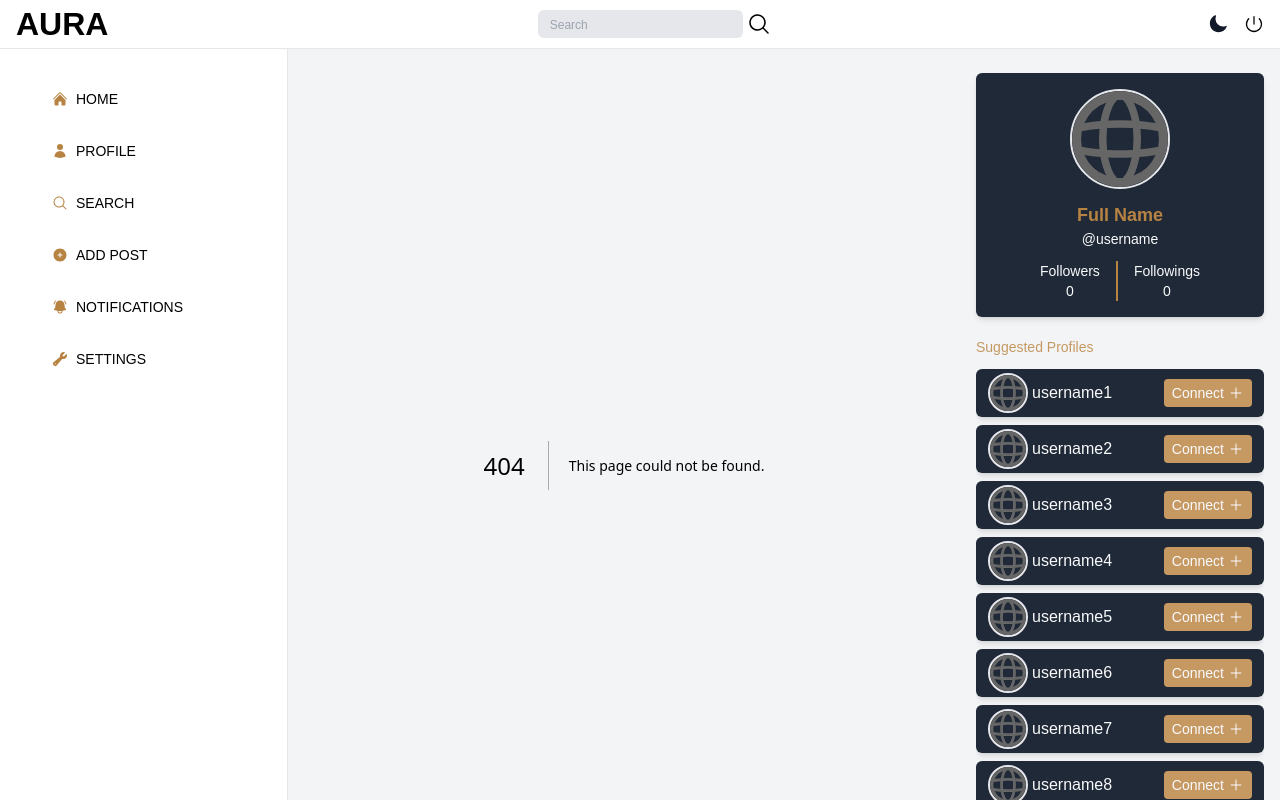
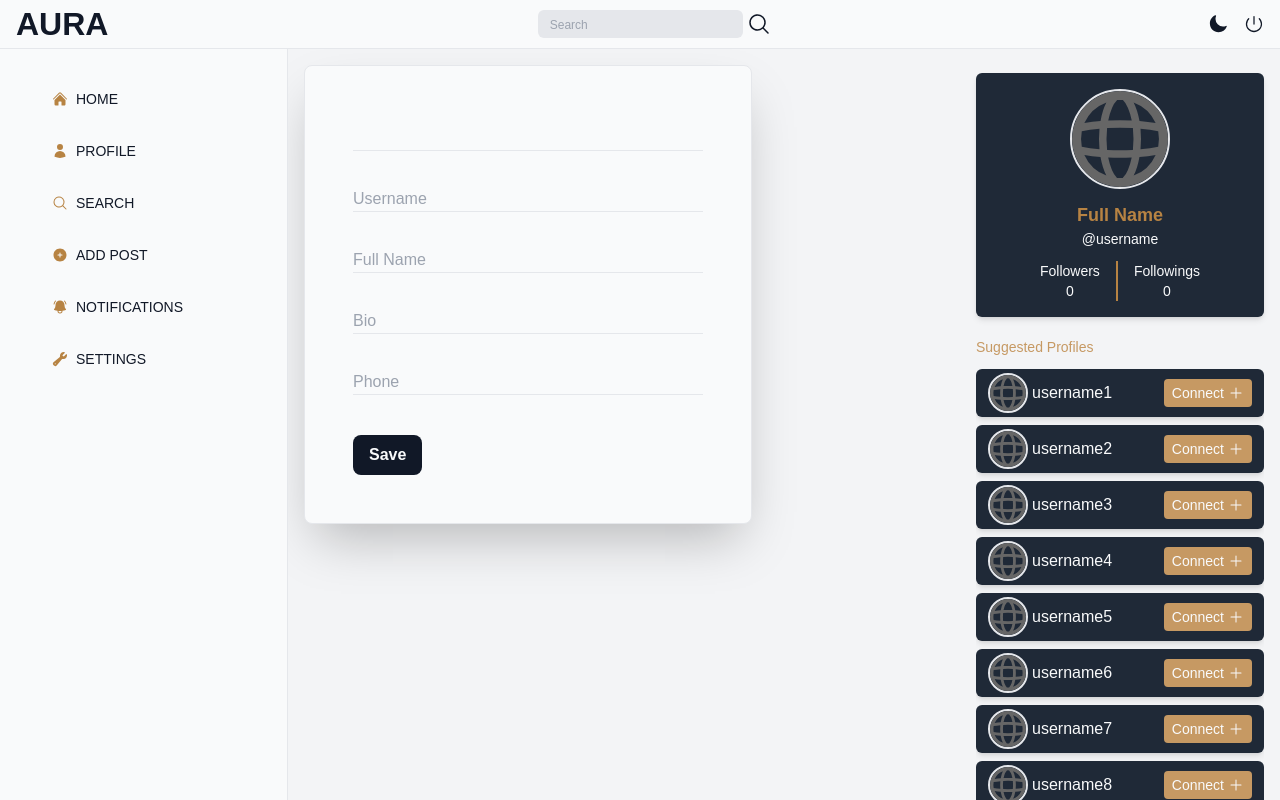
Before and after one commit to itskrns/Aura, a Next.js app: page /auth/signup in a window 1280 px wide. Before the commit this address had no page. Built offline with nearby package versions, Linux system fonts and the light colour scheme.

Commit message:
Adding SignIn and SignUp Feature

```diff
--- a/app/_components/Button.js
+++ b/app/_components/Button.js
@@ -3,7 +3,7 @@ export default function Button({
   label,
   onClick,
   type = 'button',
-  disabled = 'false',
+  disabled,
   styles,
 }) {
   return (
--- a/app/_components/AuthForm.js
+++ b/app/_components/SignInForm.js
@@ -1,21 +1,18 @@
 'use client';
 
-import { useForm } from 'react-hook-form';
+import useAuth from '@/app/_hooks/useAuth.js';
 import Button from './Button.js';
 
-export default function AuthForm() {
-  const {
-    handleSubmit,
-    register,
-    formState: { errors, isSubmitting },
-  } = useForm();
+export default function SignInForm() {
+  const { handleSubmit, register, errors, message, isSubmitting, signIn } =
+    useAuth();
 
   return (
     <div className="w-full max-w-md rounded-lg border-[1px] border-[var(--color-border)] bg-[var(--color-light)] p-12 text-[var(--color-primary)] shadow-2xl">
       <h2 className="mb-2 text-lg text-[var(--color-primary)]">
         Sign In / Log In
       </h2>
-      <form>
+      <form onSubmit={handleSubmit(signIn)}>
         <input
           {...register('email', { required: 'Email address is required' })}
           placeholder="Email Address"
@@ -33,6 +30,7 @@ export default function AuthForm() {
         >
           {isSubmitting ? 'Sending Link' : 'Send Verification Link'}
         </Button>
+        {message && <p className="mt-4 text-sm text-red-500">{message}</p>}
       </form>
     </div>
   );
--- a/app/_components/ProfileSetupForm.js
+++ b/app/_components/SignUpForm.js
@@ -1,6 +1,7 @@
 'use client';
 
-import { useForm } from 'react-hook-form';
+import useAuth from '@/app/_hooks/useAuth.js';
+import { useSearchParams } from 'next/navigation';
 import Button from './Button';
 
 export const fields = [
@@ -27,7 +28,7 @@ export const fields = [
     },
   },
   {
-    name: 'Phone',
+    name: 'phone',
     placeholder: 'Phone',
     validation: {
       pattern: { value: /^[0-9]+$/, message: 'Invalid Phone number' },
@@ -35,17 +36,25 @@ export const fields = [
   },
 ];
 
-export default function ProfileSetupForm() {
-  const {
-    register,
-    formState: { errors },
-    handleSubmit,
-  } = useForm();
+export default function SignUpForm() {
+  const { register, errors, handleSubmit, signUp, message, isSubmitting } =
+    useAuth();
+  const searchParams = useSearchParams();
+  const email = searchParams.get('email');
 
   return (
     <>
       <div className="w-full max-w-md rounded-lg border-[1px] border-[var(--color-border)] bg-[var(--color-light)] p-12 text-[var(--color-primary)] shadow-2xl">
-        <form className="space-y-6">
+        <form className="space-y-6" onSubmit={handleSubmit(signUp)}>
+          <div>
+            <input
+              {...register('email')}
+              value={email}
+              disabled={true}
+              className="w-full border-b border-[var(--color-border)] bg-transparent pt-3 outline-none focus:border-[var(--color-primary)]"
+            />
+          </div>
+
           {fields.map((field) => (
             <div key={field.name}>
               <input
@@ -60,12 +69,11 @@ export default function ProfileSetupForm() {
               )}
             </div>
           ))}
-          <div className="mt-4 flex justify-between">
+          <div className="mt-4 flex items-center justify-between">
+            <Button type="submit" label="submit" disabled={isSubmitting}>
+              {isSubmitting ? 'Saving' : 'Save'}
+            </Button>
             {message && <p className="text-sm text-red-500">{message}</p>}
-
-            <Button type="submit" label="submit">
-              Save
-            </Button>
           </div>
         </form>
       </div>
--- /dev/null
+++ b/app/_hooks/useAuth.js
@@ -0,0 +1,52 @@
+'use client';
+
+import { useState } from 'react';
+import { useForm } from 'react-hook-form';
+import { useRouter } from 'next/navigation';
+import {
+  isUserExists,
+  signInWithEmail,
+  createUser,
+  updateUser,
+} from '@/app/_lib/auth.js';
+
+export default function useAuth() {
+  const [message, setMessage] = useState('');
+  const {
+    handleSubmit,
+    register,
+    formState: { errors, isSubmitting },
+  } = useForm();
+  const router = useRouter();
+
+  async function signIn(data) {
+    const exists = await isUserExists(data.email);
+
+    if (!exists) {
+      await createUser(data.email);
+      router.push(`/auth/signup?email=${data.email}`);
+    }
+
+    await signInWithEmail(data.email);
+    setMessage('Check your email for Verification Link!!');
+  }
+
+  async function signUp(data) {
+    const user = await updateUser(data);
+
+    if (!user) setMessage('Error creating user!!');
+
+    await signInWithEmail(data.email);
+    setMessage('Check your email for Verification Link!!');
+  }
+
+  return {
+    register,
+    handleSubmit,
+    errors,
+    isSubmitting,
+    signIn,
+    signUp,
+    message,
+  };
+}
--- /dev/null
+++ b/app/_lib/auth.js
@@ -0,0 +1,72 @@
+'use server';
+
+import { supabase } from './supabase.js';
+
+export async function signInWithEmail(email) {
+  try {
+    const { error } = await supabase.auth.signInWithOtp({ email });
+
+    if (error) throw error.message;
+
+    return true;
+  } catch (error) {
+    console.error(error.message);
+  }
+}
+
+export async function isUserExists(email) {
+  try {
+    const { data, error } = await supabase
+      .from('users')
+      .select('*')
+      .eq('email', email)
+      .maybeSingle();
+
+    if (error) throw error.message;
+
+    return data !== null;
+  } catch (error) {
+    console.error(error.message);
+  }
+}
+
+export async function createUser(email) {
+  try {
+    const { error } = await supabase
+      .from('users')
+      .upsert({
+        email,
+        username: '',
+        fullName: '',
+        phone: '',
+        bio: '',
+      })
+      .select();
+
+    if (error) throw error.message;
+
+    return true;
+  } catch (error) {
+    console.error(error.message);
+  }
+}
+
+export async function updateUser(data) {
+  try {
+    const { error } = await supabase
+      .from('users')
+      .update({
+        username: data.username,
+        fullName: data.fullName,
+        phone: data.phone,
+        bio: data.bio,
+      })
+      .eq('email', data.email);
+
+    if (error) throw error.message;
+
+    return true;
+  } catch (error) {
+    console.error(error.message);
+  }
+}
--- /dev/null
+++ b/app/_lib/authState.js
@@ -0,0 +1 @@
+export default function useAuthState() {}
--- /dev/null
+++ b/app/auth/signin/page.js
@@ -0,0 +1,5 @@
+import SignInForm from '@/app/_components/SignInForm';
+
+export default function Page() {
+  return <SignInForm />;
+}
--- /dev/null
+++ b/app/auth/signup/page.js
@@ -0,0 +1,5 @@
+import SignUpForm from '@/app/_components/SignUpForm';
+
+export default function Page() {
+  return <SignUpForm />;
+}
```
